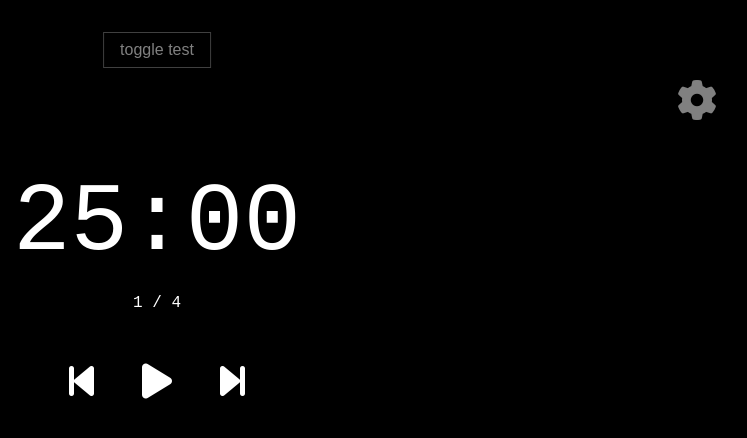
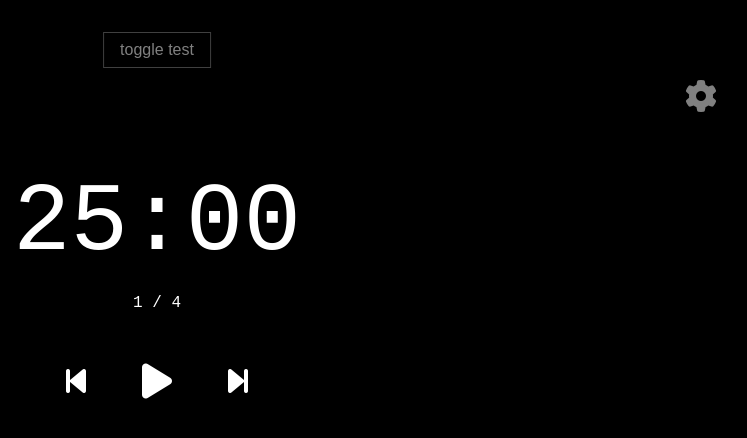
Before and after one commit to pdcribeiro/pdcribeiro.github.io, a plain HTML site: page learning/pomodoro/index.html in a window 1280 px wide. Shown: the full height of the page, 483-1230 px from the left. Drawn offline with Linux system fonts and the light colour scheme; files whose address does not match are found by name.

Commit message:
feat: emphasize play button

```diff
--- a/learning/pomodoro/index.html
+++ b/learning/pomodoro/index.html
@@ -50,8 +50,8 @@
 
         button {
             padding: 0 1rem;
-            margin: 0 0.5rem;
-            font-size: 2.5rem;
+            margin: 0 0.75rem;
+            font-size: 2rem;
             color: inherit;
             background: none;
             border: none;
@@ -133,7 +133,7 @@
                     ? button({ ariaLabel: 'Pause', onclick: () => clearIntervalAndUpdate(s => s.pause()) },
                         i({ class: 'fa-solid fa-pause' }),
                     )
-                    : button({ ariaLabel: 'Start', onclick: start },
+                    : button({ ariaLabel: 'Start', onclick: start, style: 'font-size: 2.5rem' },
                         i({ class: 'fa-solid fa-play' }),
                     ),
                 button({ ariaLabel: 'Next', onclick: () => clearIntervalAndUpdate(s => s.nextPhase()) },
```
